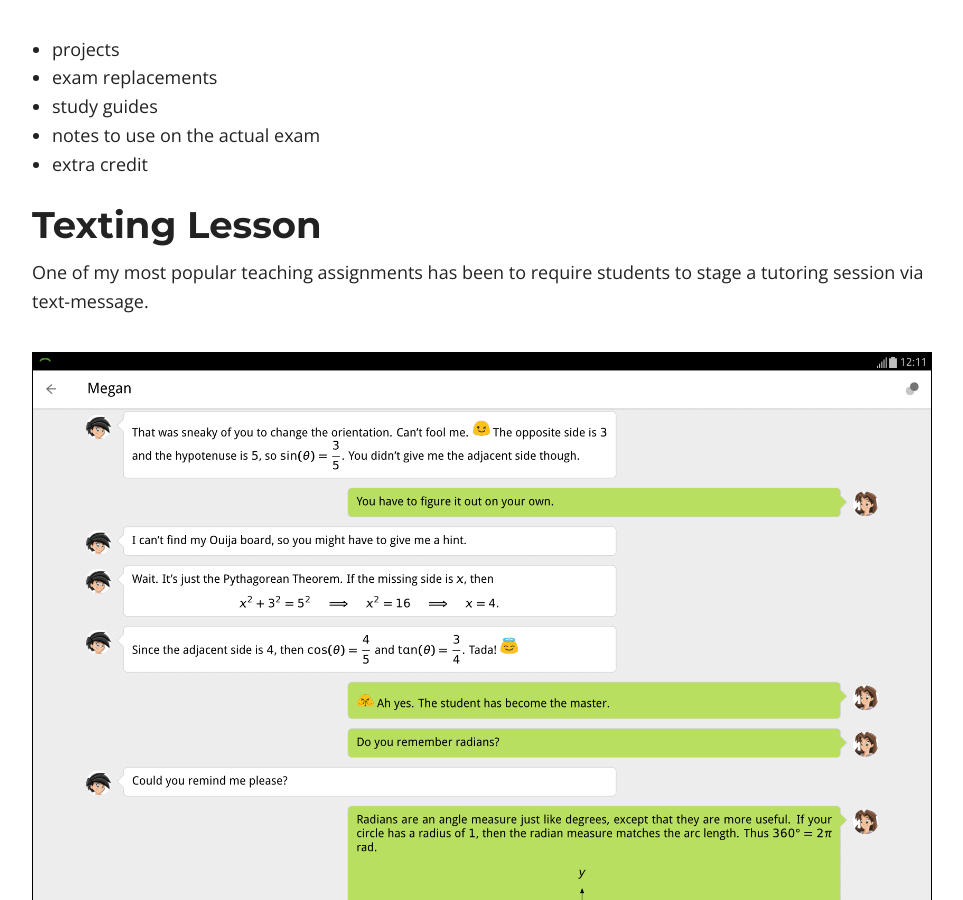
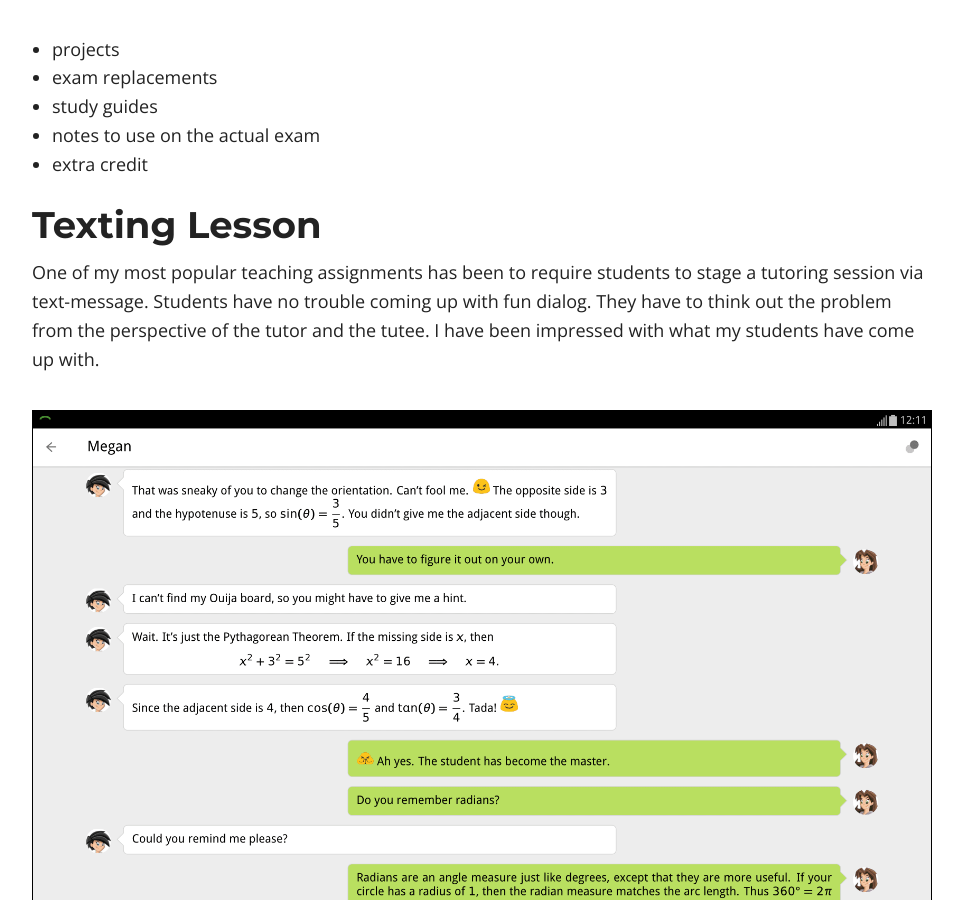
Before and after one commit to sergeballif/sergeballif.github.io, a Jekyll site: the page built from play.md, in a window 1280 px wide and 900 px high, scrolled down 910 px. Shown: the whole window, without its empty margins (158-1121 px from the left). Built offline with Jekyll 4.4.1, drawn with Linux system fonts in a browser that asks for light colours; nearby versions of some CDN libraries.

Commit message:
Update play.md

```diff
--- a/play.md
+++ b/play.md
@@ -26,7 +26,7 @@ In this post I am sharing some ideas for more formal assignments or projects tha
 * extra credit
 
 ## Texting Lesson
-One of my most popular teaching assignments has been to require students to stage a tutoring session via text-message.
+One of my most popular teaching assignments has been to require students to stage a tutoring session via text-message. Students have no trouble coming up with fun dialog. They have to think out the problem from the perspective of the tutor and the tutee. I have been impressed with what my students have come up with.
 
 <a href="https://sergeballif.github.io/images/text-message-calculus.pdf" target="_blank">
 <img src="https://sergeballif.github.io/images/text-message-calculus.png" alt="a text message conversation of a tutoring session" style="max-width:100%;border: #000000 1px solid;">
```
